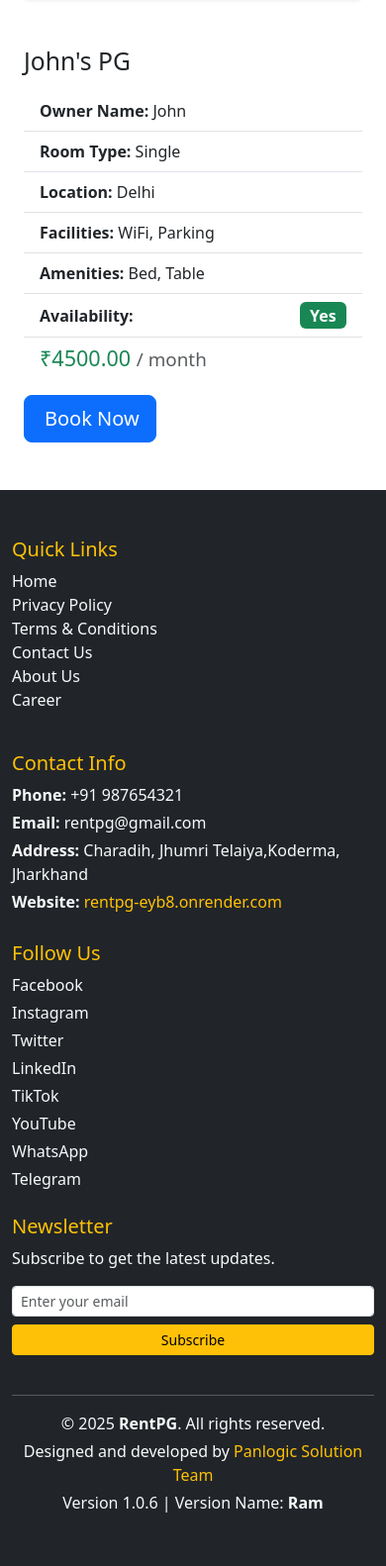
After one commit to MeLiveAkshay/backend___rentpg__api, a Django app: page /room-details/1/ in a window 390 px wide. The commit adds this page. Shown: the part 362-1944 px from the top of the page at 99% size. Run offline with Django 5.2, Linux system fonts and the light colour scheme; data comes from the database, SQL or seed files in the repository; both versions use the stored data as it was after the commit.

Commit message:
room+details

```diff
--- a/colleg_project/page/page__url.py
+++ b/colleg_project/page/page__url.py
@@ -3,8 +3,12 @@ from . import page__web  # Import views from the same directory
 
 urlpatterns = [
     path('', page__web.home),  # No leading slash
-    path('book/<int:room_id>/', page__web.book_room, name='book_room'),
+
     path('about/', page__web.about, name='about'),
     path('contact/', page__web.contact, name='contact'),
     path('careers/', page__web.career, name='career'),
+
+    path('room-details/<int:room_id>/', page__web.roomdetails, name='room_details'),
+    path('room_booking/<int:room_id>/', page__web.roombooking, name='room_booking'),
+
 ]
--- a/colleg_project/page/page__web.py
+++ b/colleg_project/page/page__web.py
@@ -1,7 +1,7 @@
 from django.core.paginator import Paginator
 from django.shortcuts import render, get_object_or_404
 
-from owner.models import Room
+from owner.models import Room, Booking
 from dashboard.models import TeamMember
 from user.models import ContactDetails
 
@@ -32,14 +32,13 @@ def home(request):
     })
 
 
-def book_room(request, room_id):
+def roomdetails(request, room_id):
     room = get_object_or_404(Room, pk=room_id)
-    return render(request, 'booking_form.html', {
-        'room': room
-    })
+    return render(request, 'room_details.html', {'room': room})
 
-
-
+def roombooking(request, room_id):
+    room = get_object_or_404(Room, pk=room_id)
+    return render(request,'room_booking.html', {'room': room})
 def about(request):
     return  render(request,'about.html')
 
--- a/owner/models.py
+++ b/owner/models.py
@@ -37,3 +37,40 @@ class Room(models.Model):
 
     def __str__(self):
         return f"{self.pg_name} - {self.room_type} - {self.room_location}"
+
+import random
+import string
+from django.db import models
+
+def generate_booking_id():
+    letters = ''.join(random.choices(string.ascii_uppercase, k=4))
+    digits = ''.join(random.choices(string.digits, k=4))
+    return letters + digits
+
+class Booking(models.Model):
+    BOOKING_STATUS_CHOICES = [
+        ('rejected', 'Rejected'),
+        ('pending', 'Pending'),
+        ('accepted', 'Accepted'),
+    ]
+
+    booking_id = models.CharField(max_length=8, unique=True, primary_key=True, editable=False)
+    room = models.ForeignKey('Room', on_delete=models.CASCADE)
+    name = models.CharField(max_length=100)
+    email = models.EmailField()
+    phone = models.CharField(max_length=15)
+    booking_status = models.CharField(max_length=10, choices=BOOKING_STATUS_CHOICES, default='pending')
+    move_in_date = models.DateField()
+    booked_at = models.DateTimeField(auto_now_add=True)
+
+    def save(self, *args, **kwargs):
+        if not self.booking_id:
+            while True:
+                new_id = generate_booking_id()
+                if not Booking.objects.filter(booking_id=new_id).exists():
+                    self.booking_id = new_id
+                    break
+        super().save(*args, **kwargs)
+
+    def __str__(self):
+        return f"{self.name} booked {self.room.pg_name}"
--- a/templates/home.html
+++ b/templates/home.html
@@ -61,7 +61,7 @@ Home - RentPG
             </span>
 
             <!-- Book Now Button -->
-            <a href="{% url 'book_room' room.room_id %}" class="btn btn-primary w-100 mt-3">
+           <a href="{% url 'room_details' room.room_id %}" class="btn btn-primary w-100 mt-3">
               <i class="bi bi-calendar-check me-1"></i> Book Now
             </a>
           </div>
--- /dev/null
+++ b/templates/room_details.html
@@ -0,0 +1,54 @@
+{% extends 'base.html' %}
+
+{% block title %}
+  {{ room.pg_name }} - RentPG
+{% endblock %}
+
+{% block content %}
+<div class="container my-5">
+  <div class="row g-4">
+
+    <!-- Room Image & Basic Info -->
+    <div class="col-md-6">
+      <img src="{{ room.pg_image_url|default:'https://images.unsplash.com/photo-1560448204-e02f11c3d0e2?auto=format&fit=crop&w=800&q=60' }}"
+           class="img-fluid rounded mb-4 shadow-sm" alt="{{ room.pg_name }}">
+    </div>
+
+    <!-- Room Details -->
+    <div class="col-md-6">
+      <h2 class="mb-3">{{ room.pg_name }}</h2>
+      <ul class="list-group list-group-flush mb-3">
+        <li class="list-group-item">
+          <strong>Owner Name:</strong> {{ room.pg_owner.name }}
+        </li>
+        <li class="list-group-item">
+          <strong>Room Type:</strong> {{ room.room_type }}
+        </li>
+        <li class="list-group-item">
+          <strong>Location:</strong> {{ room.room_location }}
+        </li>
+        <li class="list-group-item">
+          <strong>Facilities:</strong> {{ room.facility }}
+        </li>
+        <li class="list-group-item">
+          <strong>Amenities:</strong> {{ room.amenity }}
+        </li>
+        <li class="list-group-item d-flex justify-content-between align-items-center">
+          <span><strong>Availability:</strong></span>
+          <span class="badge {% if room.is_available == 'Yes' %}bg-success{% else %}bg-danger{% endif %} fs-6">
+            {{ room.is_available }}
+          </span>
+        </li>
+        <li class="list-group-item">
+          <h4 class="text-success mb-0">₹{{ room.room_price }} <small class="text-muted">/ month</small></h4>
+        </li>
+      </ul>
+
+      <a href="{% url 'room_booking' room.room_id %}" class="btn btn-primary btn-lg">
+        <i class="bi bi-calendar-check me-1"></i> Book Now
+      </a>
+    </div>
+
+  </div>
+</div>
+{% endblock %}
```
Also changed, not shown: templates/booking_form.html (deleted, +0 -60 lines), templates/room_booking.html (added, +54 -0 lines), db.sqlite3, user/migrations/0001_initial.py (deleted), user/migrations/__init__.py (deleted).
